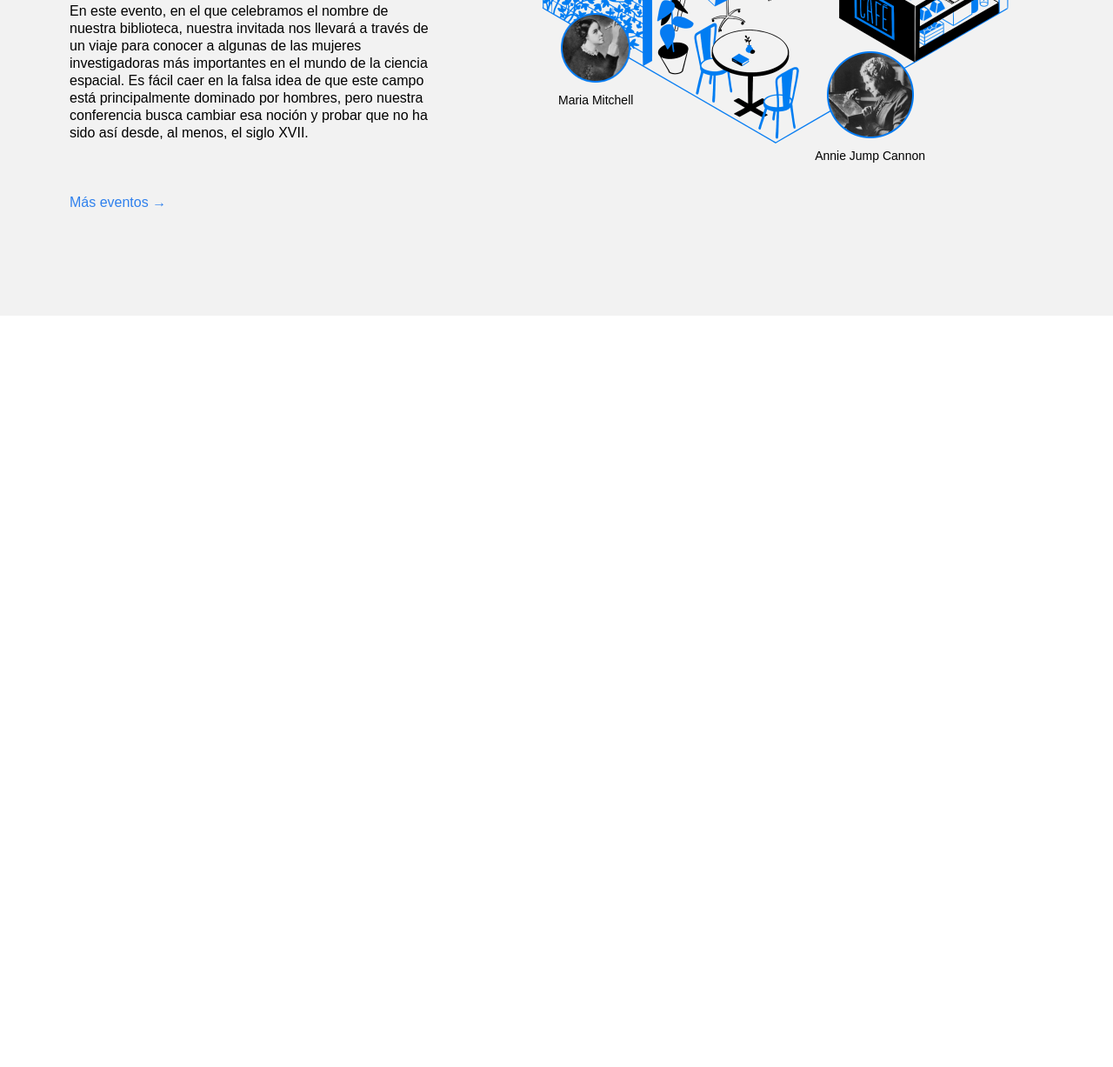
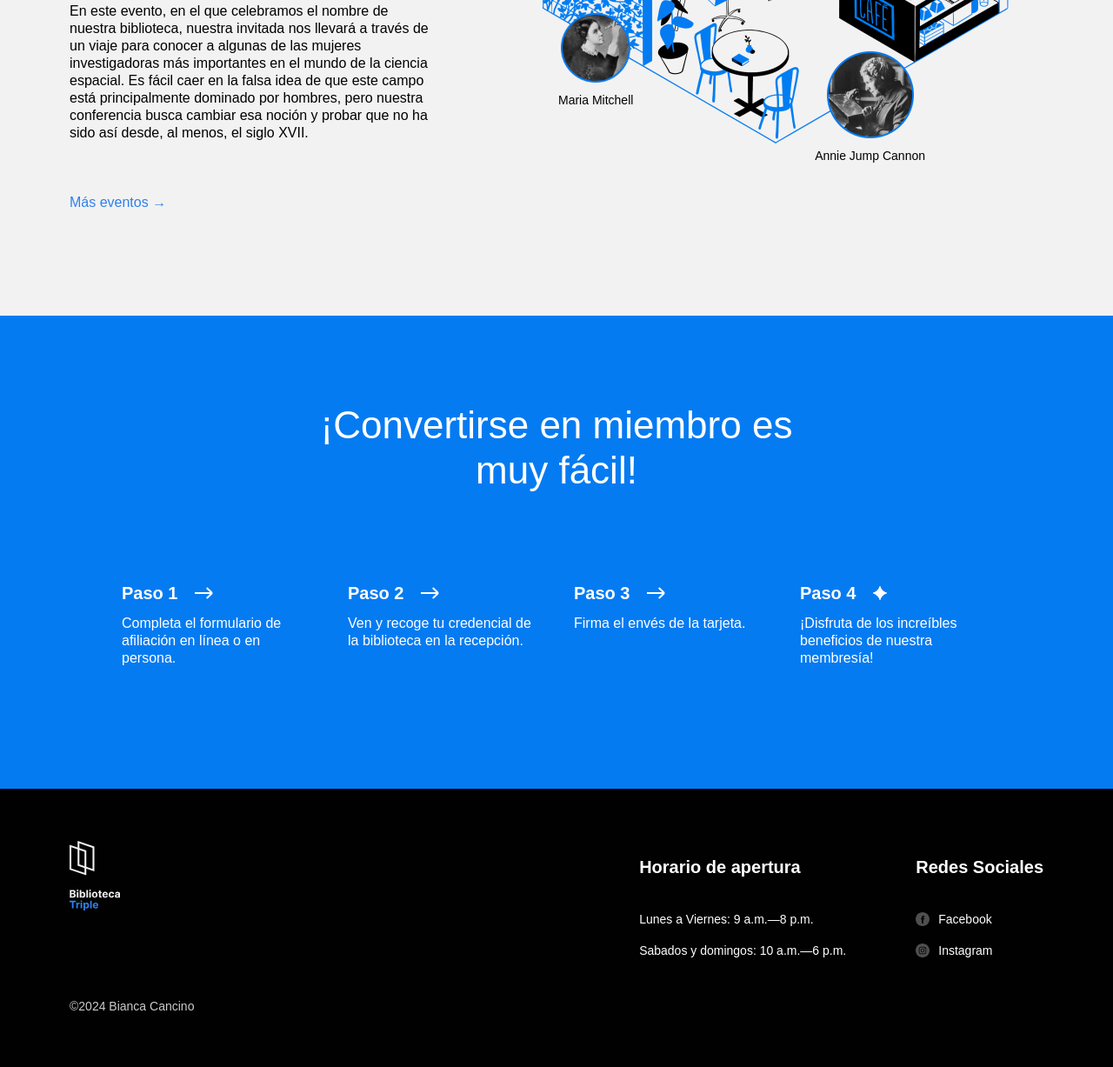
Before and after one commit to bians-coder/web_project_library_es, a plain HTML site: page index.html in a window 1280 px wide. Shown: the part 2575-3802 px from the top of the page at 87% size. Before the commit the page ends 2938 px from the top, so only its background shows below. Drawn offline with Linux system fonts and the light colour scheme.

Commit message:
Nueva actualización de mi proyecto

```diff
--- a/index.html
+++ b/index.html
@@ -220,7 +220,112 @@
             </div>
           </div>
         </section>
+        <section class="membership" id="members">
+          <h2 class="membership__title">
+            ¡Convertirse en miembro es muy fácil!
+          </h2>
+          <ul class="membership__steps">
+            <li class="step">
+              <h3 class="step__title">
+                Paso 1
+                <img
+                  src="./images/icon_step_forward.svg"
+                  alt="icon forward"
+                  class="step__icon"
+                />
+              </h3>
+              <p class="step__description">
+                Completa el formulario de afiliación en línea o en persona.
+              </p>
+            </li>
+            <li class="step">
+              <h3 class="step__title">
+                Paso 2
+                <img
+                  src="./images/icon_step_forward.svg"
+                  alt="icon forward"
+                  class="step__icon"
+                />
+              </h3>
+              <p class="step__description">
+                Ven y recoge tu credencial de la biblioteca en la recepción.
+              </p>
+            </li>
+            <li class="step">
+              <h3 class="step__title">
+                Paso 3
+                <img
+                  src="./images/icon_step_forward.svg"
+                  alt="icon forward"
+                  class="step__icon"
+                />
+              </h3>
+              <p class="step__description">Firma el envés de la tarjeta.</p>
+            </li>
+            <li class="step">
+              <h3 class="step__title">
+                Paso 4
+                <img
+                  src="./images/icon_step_finish.svg"
+                  alt="icon finish"
+                  class="step__icon"
+                />
+              </h3>
+              <p class="step__description">
+                ¡Disfruta de los increíbles beneficios de nuestra membresía!
+              </p>
+            </li>
+          </ul>
+        </section>
       </main>
+      <footer class="footer" id="contacts">
+        <div class="footer__columns">
+          <div class="footer__column">
+            <img
+              src="images/logo_white.svg"
+              alt="Logo biblioteca Tripleten"
+              class="footer__logo"
+            />
+          </div>
+          <div class="footer__column footer__column_content_hours">
+            <h3 class="footer__column-heading">Horario de apertura</h3>
+            <ul class="footer__list">
+              <li class="footer__list-item">
+                Lunes a Viernes: 9 a.m.&mdash;8 p.m.
+              </li>
+              <li class="footer__list-item">
+                Sabados y domingos: 10 a.m.&mdash;6 p.m.
+              </li>
+            </ul>
+          </div>
+          <div class="footer__column footer__column_content_social">
+            <h3 class="footer__column-heading">Redes Sociales</h3>
+            <ul class="footer__list">
+              <li class="footer__list-item">
+                <a href="#" class="footer__column-link">
+                  <img
+                    src="images/facebook_white.svg"
+                    alt="logo de facebook"
+                    class="footer__social-icon"
+                  />
+                  Facebook
+                </a>
+              </li>
+              <li class="footer__list-item">
+                <a href="#" class="footer__column-link">
+                  <img
+                    src="images/instagram_white.svg"
+                    alt="logo de instagram"
+                    class="footer__social-icon"
+                  />
+                  Instagram
+                </a>
+              </li>
+            </ul>
+          </div>
+        </div>
+        <p class="footer__copyright">&copy;2024 Bianca Cancino</p>
+      </footer>
     </div>
   </body>
 </html>
--- a/styles/style.css
+++ b/styles/style.css
@@ -288,3 +288,129 @@
   font-size: 14px;
   margin: 0;
 }
+
+.membership {
+  padding: 100px 0 140px;
+  background-color: #057bf2;
+  color: #ffffff;
+  flex-basis: auto;
+}
+
+.membership__title {
+  max-width: 574px;
+  margin: 0 auto;
+  text-align: center;
+  font-size: 44px;
+  font-weight: 500;
+  line-height: 52px;
+}
+
+.membership__steps {
+  list-style-type: none;
+  padding: 0;
+  margin: 100px 0 0;
+  display: flex;
+  justify-content: center;
+  flex-wrap: wrap;
+  gap: 40px;
+}
+
+.step {
+  flex-basis: 220px;
+}
+
+.step__title {
+  margin: 0;
+  font-size: 20px;
+  line-height: 30px;
+  font-weight: 700;
+  display: flex;
+  align-items: center;
+}
+
+.step__icon {
+  margin-left: 20px;
+}
+
+.step__description {
+  margin: 10px 0 0;
+}
+
+.footer {
+  background-color: #010101;
+  color: white;
+  padding: 60px 80px;
+  box-sizing: border-box;
+}
+
+.footer__columns {
+  display: flex;
+  justify-content: space-between;
+  align-items: flex-start;
+}
+.footer__column {
+  display: flex;
+  flex-direction: column;
+  flex-basis: auto;
+}
+
+.footer__column_content_hours {
+  display: flex;
+  flex-direction: column;
+  justify-content: space-between;
+  gap: 20px;
+  margin-left: auto;
+}
+
+.footer__column_content_social {
+  display: flex;
+  flex-direction: column;
+  gap: 20px;
+  margin-left: 80px;
+}
+
+.footer__logo {
+  width: 58px;
+  height: 80px;
+  margin-bottom: 100px;
+}
+
+.footer__column-heading {
+  font-size: 20px;
+  font-weight: bold;
+  margin-bottom: 20px;
+}
+
+.footer__list {
+  list-style-type: none;
+  display: flex;
+  flex-direction: column;
+  padding: 0;
+  margin: 0;
+  gap: 16px;
+}
+
+.footer__list-item {
+  font-size: 14px;
+  margin: 0;
+}
+
+.footer__column-link {
+  color: white;
+  text-decoration: none;
+  font-size: 14px;
+  display: flex;
+  align-items: center;
+  gap: 10px;
+}
+
+.footer__social-icon {
+  width: 16px;
+  height: 16px;
+}
+
+.footer__copyright {
+  font-size: 14px;
+  color: #ccc;
+  margin: 0;
+}
```
